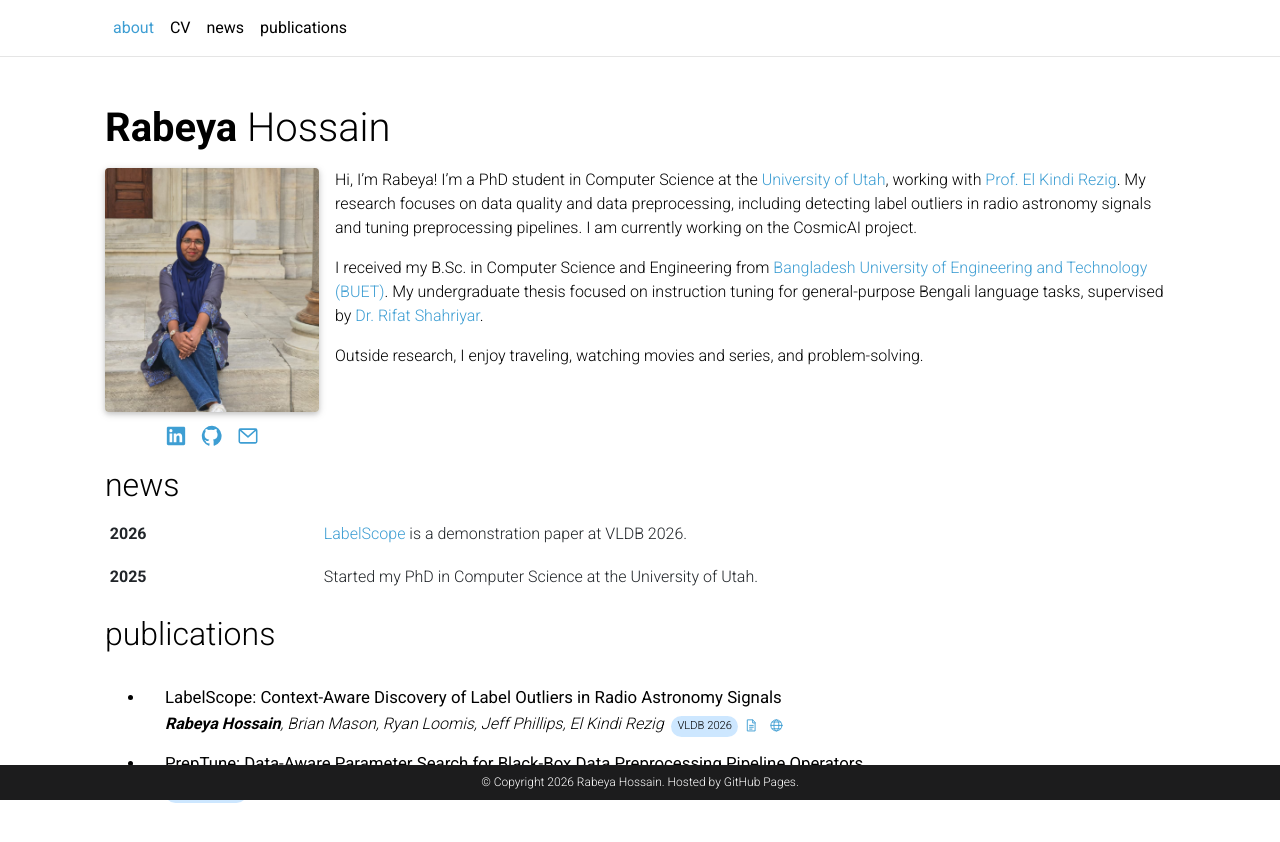
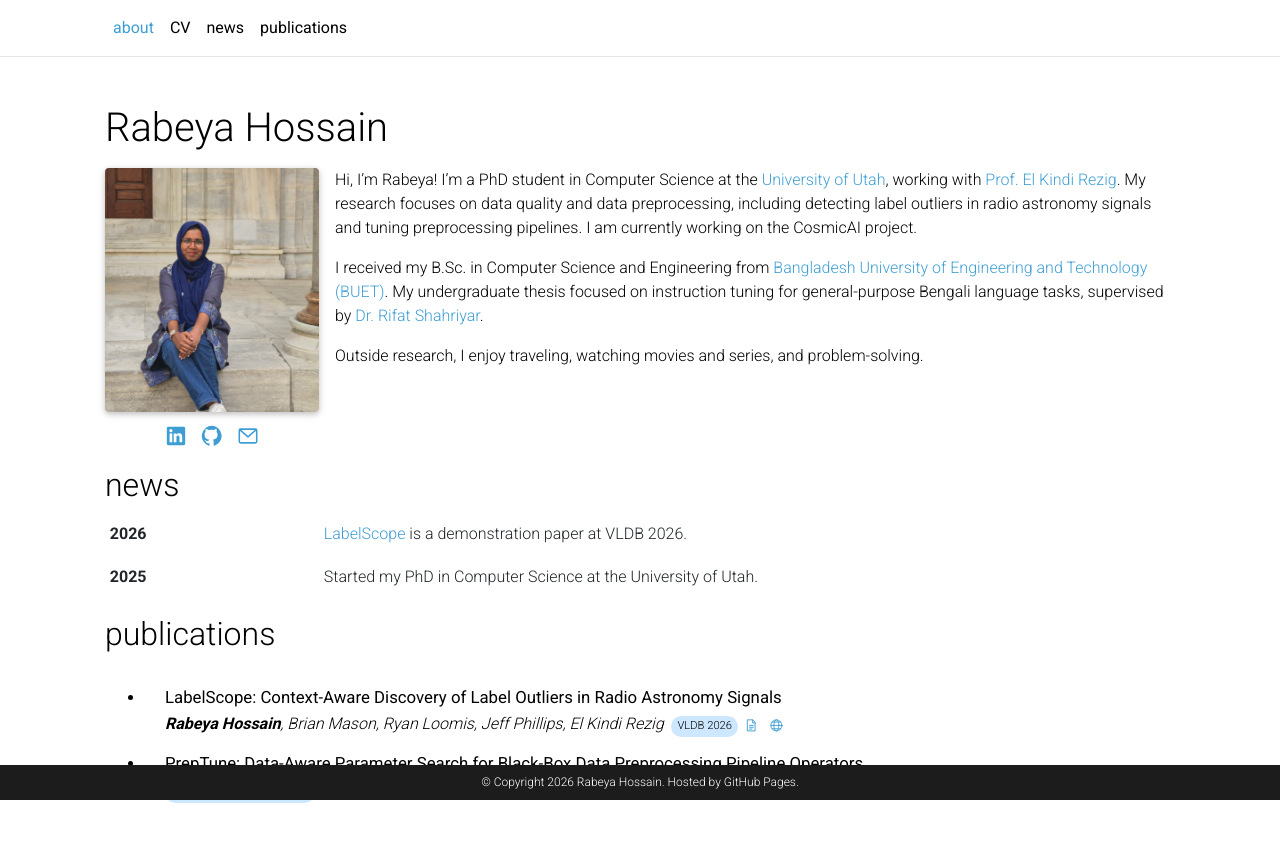
Before and after one commit to Rabeya-hossain/Rabeya-hossain.github.io, a plain HTML site: page index.html in a window 1280 px wide. Drawn offline with Linux system fonts and the light colour scheme.

Commit message:
Update PrepTune revision status and name heading

```diff
--- a/index.html
+++ b/index.html
@@ -35,7 +35,7 @@
 
   <main class="container" id="main-content">
     <section id="about" aria-labelledby="about-title">
-      <h1 id="about-title"><strong>Rabeya</strong> Hossain</h1>
+      <h1 id="about-title">Rabeya Hossain</h1>
       <div class="biography">
         <figure class="profile">
           <img class="profile-photo" src="./assets/images/pagePhoto.jpg" alt="Rabeya Hossain" width="214" height="244" fetchpriority="high">
@@ -89,8 +89,8 @@
         </li>
         <li id="preptune">
           <h3>PrepTune: Data-Aware Parameter Search for Black-Box Data Preprocessing Pipeline Operators</h3>
-          <div class="paper-line"><span class="pub-tag revision-tag">Under revision</span></div>
-          <!-- Add the confirmed author list, venue, and public paper link when available. -->
+          <div class="paper-line"><span class="pub-tag revision-tag">VLDB 2027 (Under Revision)</span></div>
+          <!-- Add the confirmed author list and public paper link when available. -->
         </li>
       </ul>
     </section>
```
